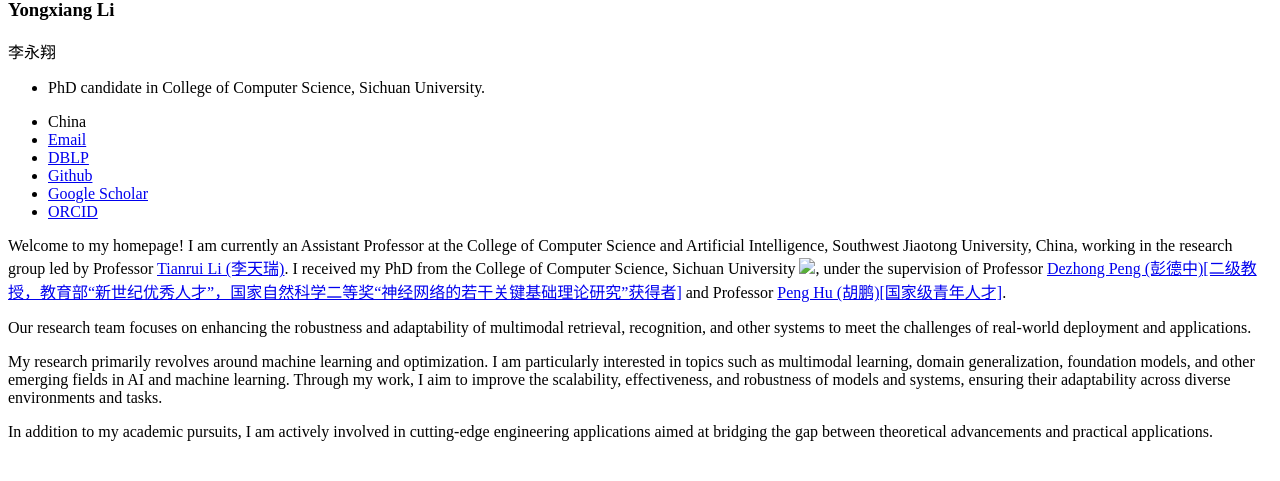
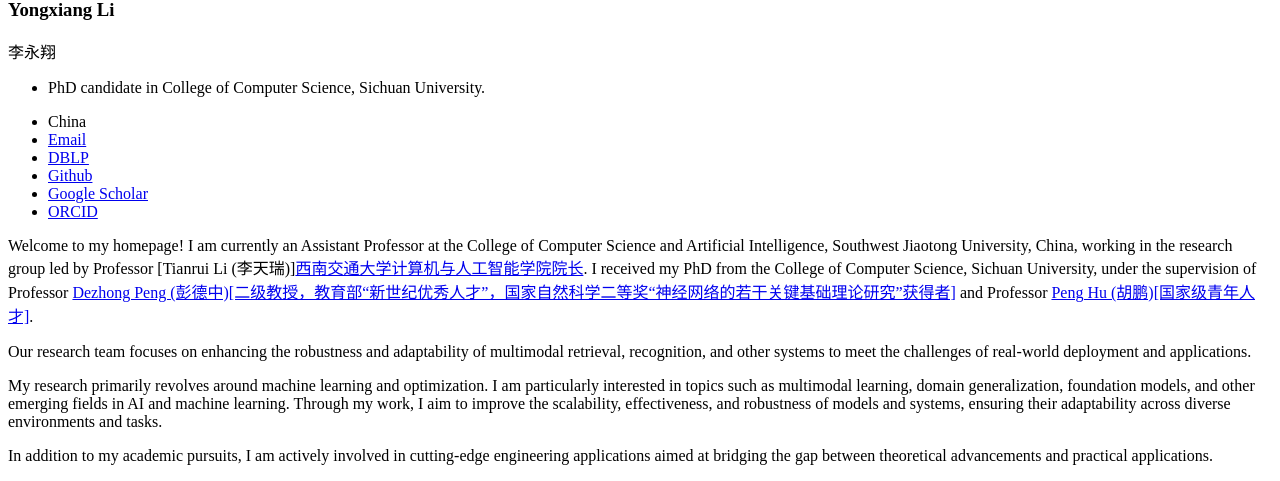
Before and after one commit to LYXRhythm/liyongxiang.github.io, a Jekyll site: the page built from _pages/includes/intro.md, in a window 1280 px wide. Shown: the part 526-1007 px from the top of the page. Built offline with Jekyll 4.4.1, drawn with Linux system fonts in a browser that asks for light colours; our own code applies the rules of GitHub Pages for plain Markdown files; before the commit the page ends 983 px from its top, so only the background shows below that.

Commit message:
Update intro.md

```diff
--- a/_pages/includes/intro.md
+++ b/_pages/includes/intro.md
@@ -1,4 +1,4 @@
-Welcome to my homepage! I am currently an Assistant Professor at the College of Computer Science and Artificial Intelligence, Southwest Jiaotong University, China, working in the research group led by Professor [Tianrui Li (李天瑞)]([https://penghu-cs.github.io/](https://scholar.google.com/citations?user=CQ1HneMAAAAJ&hl=en)). I received my PhD from the College of Computer Science, Sichuan University <img src='./images/scu.png' style='width: 5em;'>, under the supervision of Professor [Dezhong Peng (彭德中)[二级教授，教育部“新世纪优秀人才”，国家自然科学二等奖“神经网络的若干关键基础理论研究”获得者]](https://dblp.org/pid/17/6253.html) and Professor [Peng Hu (胡鹏)[国家级青年人才]](https://penghu-cs.github.io/).
+Welcome to my homepage! I am currently an Assistant Professor at the College of Computer Science and Artificial Intelligence, Southwest Jiaotong University, China, working in the research group led by Professor [Tianrui Li (李天瑞)][西南交通大学计算机与人工智能学院院长]([https://penghu-cs.github.io/](https://scholar.google.com/citations?user=CQ1HneMAAAAJ&hl=en)). I received my PhD from the College of Computer Science, Sichuan University, under the supervision of Professor [Dezhong Peng (彭德中)[二级教授，教育部“新世纪优秀人才”，国家自然科学二等奖“神经网络的若干关键基础理论研究”获得者]](https://dblp.org/pid/17/6253.html) and Professor [Peng Hu (胡鹏)[国家级青年人才]](https://penghu-cs.github.io/).
 
 Our research team focuses on enhancing the robustness and adaptability of multimodal retrieval, recognition, and other systems to meet the challenges of real-world deployment and applications.
 
```
